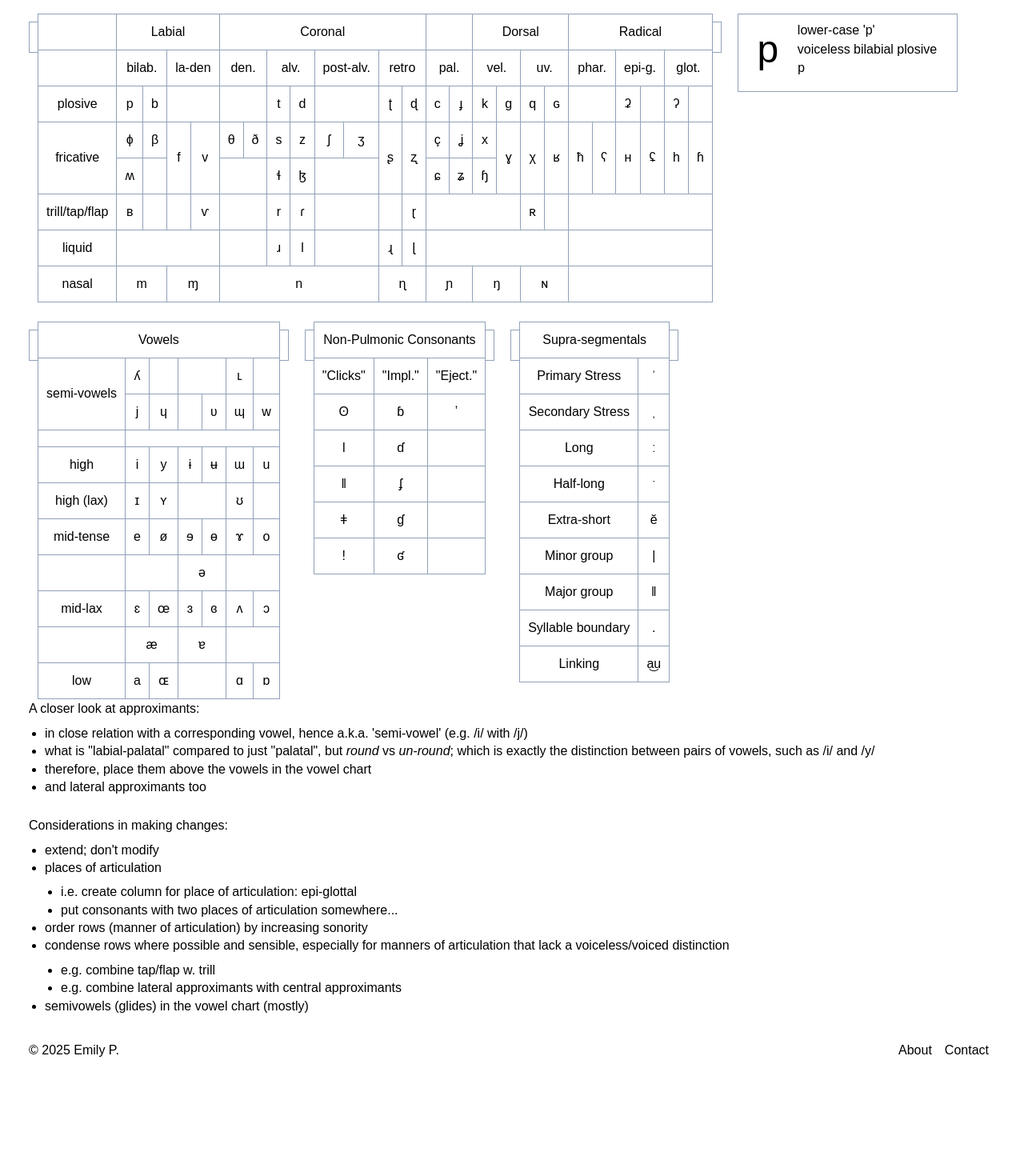
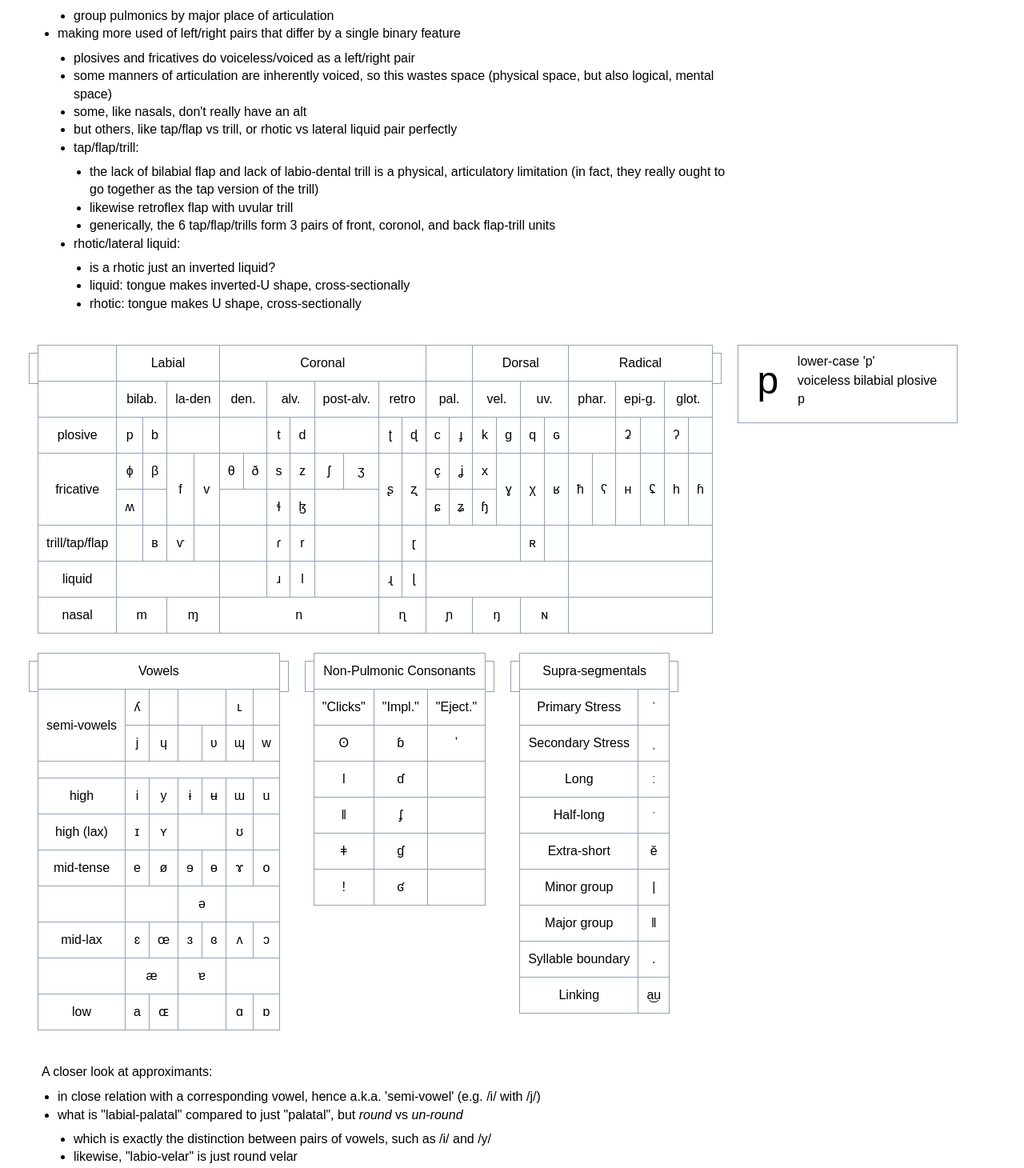
Before and after one commit to theapana/ipa-keyboard, a React (Vite) app: page /ipa-keyboard in a window 1280 px wide. Shown: the part 263-1723 px from the top of the page at 80% size. Before the commit the page ends 1624 px from the top, so only its background shows below. Built offline with nearby package versions, Linux system fonts and the light colour scheme.

Commit message:
spacing + content

```diff
--- a/src/IPAChart.jsx
+++ b/src/IPAChart.jsx
@@ -12,6 +12,19 @@ Why a re-arranged IPA chart?
   objectives and constraints from the actual IPA standard
 - make as many groupings as possible, and relate such groupings
   - group pulmonics by major place of articulation
+- making more used of left/right pairs that differ by a single binary feature
+  - plosives and fricatives do voiceless/voiced as a left/right pair
+  - some manners of articulation are inherently voiced, so this wastes space (physical space, but also logical, mental space)
+  - some, like nasals, don't really have an alt
+  - but others, like tap/flap vs trill, or rhotic vs lateral liquid pair perfectly
+  - tap/flap/trill:
+    - the lack of bilabial flap and lack of labio-dental trill is a physical, articulatory limitation  (in fact, they really ought to go together as the tap version of the trill)
+    - likewise retroflex flap with uvular trill
+    - generically, the 6 tap/flap/trills form 3 pairs of front, coronol, and back flap-trill units
+  - rhotic/lateral liquid:
+    - is a rhotic just an inverted liquid?
+    - liquid: tongue makes inverted-U shape, cross-sectionally
+    - rhotic: tongue makes U shape, cross-sectionally
 `
 
 const content2 = `
@@ -34,9 +47,9 @@ A closer look at approximants:
 
 - in close relation with a corresponding vowel, hence a.k.a. 'semi-vowel' (e.g.
   /i/ with /j/)
-- what is "labial-palatal" compared to just "palatal", but _round_ vs
-  _un-round_; which is exactly the distinction between pairs of vowels, such as
-  /i/ and /y/
+- what is "labial-palatal" compared to just "palatal", but _round_ vs _un-round_
+  - which is exactly the distinction between pairs of vowels, such as /i/ and /y/
+  - likewise, "labio-velar" is just round velar
 - therefore, place them above the vowels in the vowel chart
 - and lateral approximants too
 `
@@ -45,7 +58,7 @@ export default function IPAChart() {
     const [symbol, setSymbol] = useState('p');
     return <div>
         <h1>(Re-arranged) IPA Chart</h1>
-        <Markdown>{content}</Markdown>
+        <div className="p-4 w-4xl"><Markdown>{content}</Markdown></div>
         <br />
         <PulmonicChart setSymbol={setSymbol} />
         <Card value={symbol} />
@@ -53,9 +66,10 @@ export default function IPAChart() {
         <VowelChart setSymbol={setSymbol} />
         <NonPulmonicChart setSymbol={setSymbol} />
         <SymbolsChart setSymbol={setSymbol} />
-        <Markdown>{content_approx}</Markdown>
         <div className="m-6" />
-        <Markdown>{content2}</Markdown>
+        <div className="p-4 w-4xl"><Markdown>{content_approx}</Markdown></div>
+        <div className="m-6" />
+        <div className="p-4 w-4xl"><Markdown>{content2}</Markdown></div>
     </div>;
 }
 
@@ -169,13 +183,13 @@ function PulmonicChart({setSymbol}) {
             </tr>
             <tr>
                 <td>trill/tap/flap</td>
+                <td></td>
                 <IPAEntry value="ʙ" setSymbol={setSymbol} />
+                <IPAEntry value="ⱱ" setSymbol={setSymbol} />
                 <td></td>
-                <td></td>
-                <IPAEntry value="ⱱ" setSymbol={setSymbol} />
                 <td colSpan="2"></td>
+                <IPAEntry value="ɾ" setSymbol={setSymbol} />
                 <IPAEntry value="r" setSymbol={setSymbol} />
-                <IPAEntry value="ɾ" setSymbol={setSymbol} />
                 <td colSpan="2"></td>
                 <td></td>
                 <IPAEntry value="ɽ" setSymbol={setSymbol} />
```
